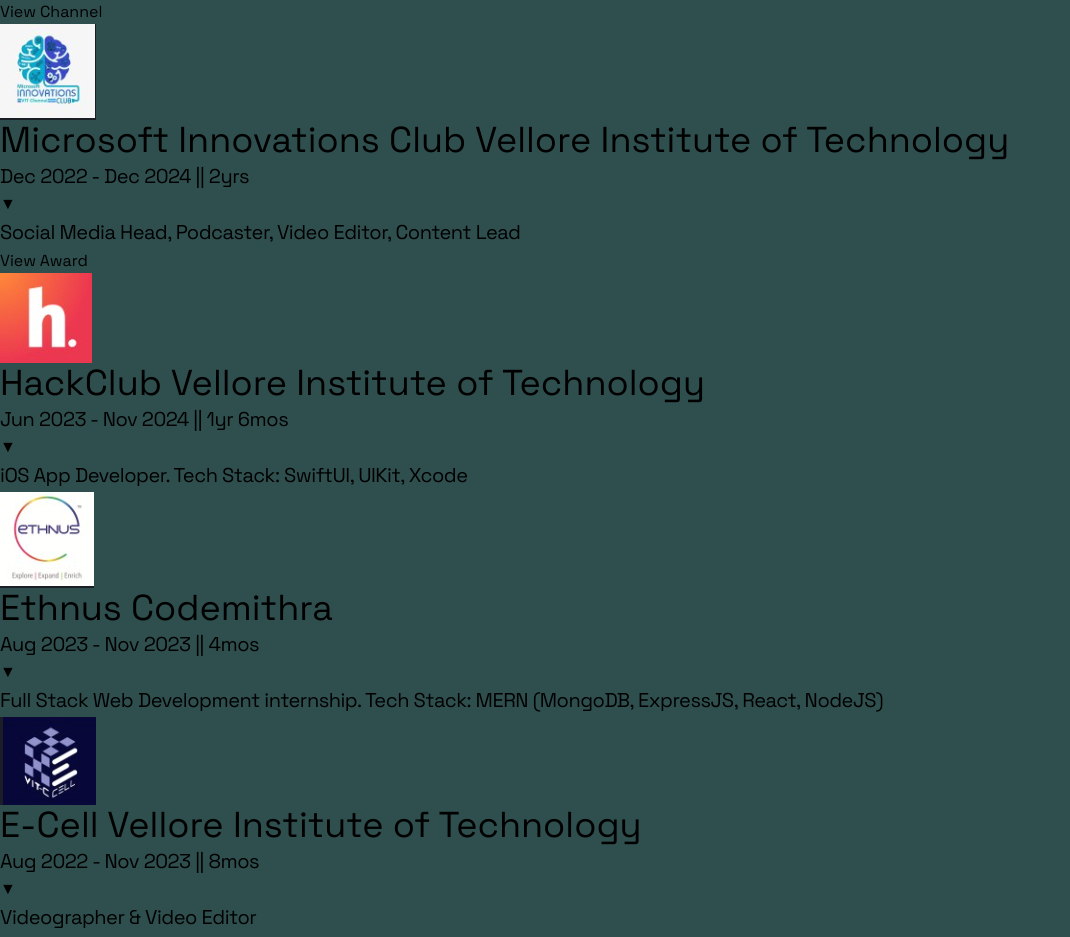
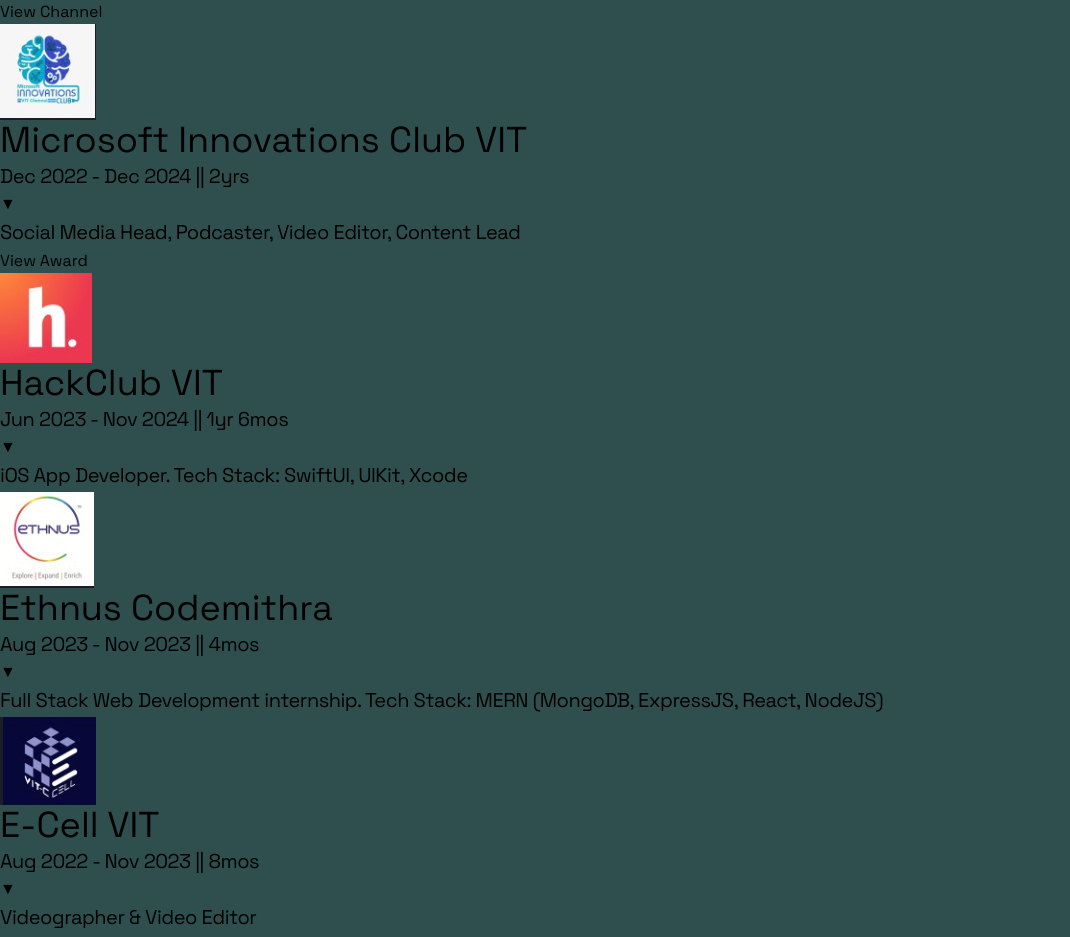
Before and after one commit to navyansh1/NavyGeeks-Website, a React (Vite) app: page / in a window 1280 px wide. Shown: the part 5860-6797 px from the top of the page, without its empty margins (0-1070 px from the left). Built offline with nearby package versions, Linux system fonts and the light colour scheme.

Commit message:
docs: replace Vellore Institute of Technology with VIT

```diff
--- a/src/components/Education.jsx
+++ b/src/components/Education.jsx
@@ -11,7 +11,7 @@ import collegeSheetImage from '/src/assets/education/collegesheet.png';
 // Education data
 const educations = [
     {
-        institution: 'Vellore Institute of Technology',
+        institution: 'VIT',
         period: 'Aug 2021 - Aug 2025',
         description: 'BTech in Computer Science & Engineering | CGPA: 8.3',
         icon: vitImage,
--- a/src/components/Experience.jsx
+++ b/src/components/Experience.jsx
@@ -46,13 +46,13 @@ const experiences = [
         link: 'https://www.youtube.com/@Navygeeks',
     },
     {
-        company: 'Microsoft Innovations Club Vellore Institute of Technology',
+        company: 'Microsoft Innovations Club VIT',
         period: 'Dec 2022 - Dec 2024 || 2yrs',
         description: 'Social Media Head, Podcaster, Video Editor, Content Lead',
         icon: microsoftimg,
     },
     {
-        company: 'HackClub Vellore Institute of Technology',
+        company: 'HackClub VIT',
         period: 'Jun 2023 - Nov 2024 || 1yr 6mos',
         description: 'iOS App Developer. Tech Stack: SwiftUI, UIKit, Xcode',
         icon: hackclubimg,
@@ -64,7 +64,7 @@ const experiences = [
         icon: ethnusimg,
     },
     {
-        company: 'E-Cell Vellore Institute of Technology',
+        company: 'E-Cell VIT',
         period: 'Aug 2022 - Nov 2023 || 8mos',
         description: 'Videographer & Video Editor ',
         icon: ec_cellimg,
@@ -140,7 +140,7 @@ const Experience = () => {
 
                                             {/* Action buttons */}
                                             <div className="flex gap-2 flex-wrap mt-3">
-                                                {experience.link && experience.company !== 'YouTube: NavyGeeks' && experience.company !== 'E-Cell Vellore Institute of Technology' && (
+                                                {experience.link && experience.company !== 'YouTube: NavyGeeks' && experience.company !== 'E-Cell VIT' && (
                                                     <a
                                                         href={experience.link}
                                                         target="_blank"
@@ -173,7 +173,7 @@ const Experience = () => {
                                                         View Channel
                                                     </a>
                                                 )}
-                                                {experience.company === 'E-Cell Vellore Institute of Technology' && experience.link && (
+                                                {experience.company === 'E-Cell VIT' && experience.link && (
                                                     <a
                                                         href={experience.link}
                                                         target="_blank"
@@ -192,7 +192,7 @@ const Experience = () => {
                                                         View Testimonials
                                                     </button>
                                                 )}
-                                                {experience.company === 'Microsoft Innovations Club Vellore Institute of Technology' && (
+                                                {experience.company === 'Microsoft Innovations Club VIT' && (
                                                     <button
                                                         onClick={(e) => { e.stopPropagation(); setIsAwardModalOpen(true); }}
                                                         className='px-3 py-1.5 border border-yellow-500 text-white text-xs font-semibold rounded-lg hover:bg-yellow-500 hover:text-gray-900 transition duration-300'
```
